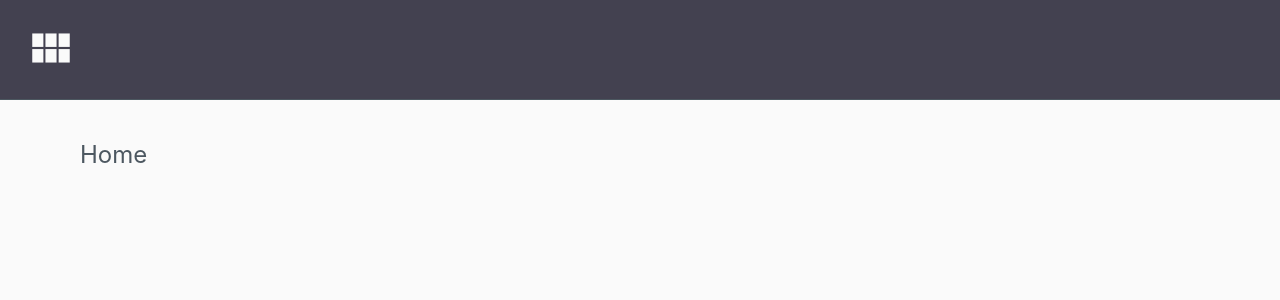
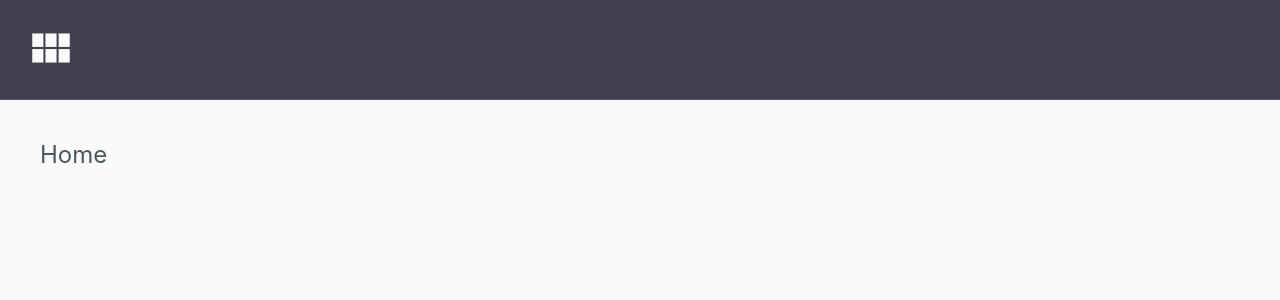
Before and after one commit to kirkdrichardson/react-layout-template, a React (Create React App) app: page / in a window 1280 px wide. Shown: the top 300 px of the page. Built offline with nearby package versions, Linux system fonts and the light colour scheme.

Commit message:
restructured main layout to fix overflow issue, fixed body scroll issue, resolved flow errors

```diff
--- a/src/App.js
+++ b/src/App.js
@@ -20,7 +20,8 @@ import NoMatchingRoute from 'component/error/NoMatchingRoute';
 import {
   DeviceEnums,
   AppContainer,
-  MainContent
+  MainContent,
+  Page
 } from 'common/MainLayout';
 
 
@@ -142,6 +143,7 @@ class App extends React.Component<{}, State> {
         <AppContainer>
             <Header routes={routes} />
             <MainContent>
+              <Page>
                 <Switch>
                       {routes.map(route =>
                           <Route
@@ -153,6 +155,7 @@ class App extends React.Component<{}, State> {
                       )}
                     <Route path='/' component={NoMatchingRoute} />
                   </Switch>
+              </Page>
             </MainContent>
         </AppContainer>
     );
--- a/src/common/MainLayout.js
+++ b/src/common/MainLayout.js
@@ -17,21 +17,21 @@ export const DeviceEnums: {[DeviceEnumType]: DeviceEnumType} = {
 
 
 export const AppContainer = styled.div`
-  min-height: 100%;
+  height: 100%;
   position: relative;
   box-sizing: border-box;
   display: flex;
   justify-content: center;
   background-color: ${Color.primaryBg};
+  overflow: auto;
 `;
 
 export const MainContent = styled.main`
+  display: flex;
   flex: 1;
-  height: 100%;
-  width: 100%;
+  justify-content: center;
   padding: ${props => props.device === DeviceEnums.MOBILE ? mobile.bodyPadding : web.bodyPadding}px;
   padding: ${web.headerHeight + web.bodyPadding}px ${web.bodyPadding}px;
-  max-width: 1200px;
   box-sizing: border-box;
   color: ${Color.primaryText};
   font-size: 24px;
@@ -45,3 +45,8 @@ export const MainContent = styled.main`
   padding: ${mobile.headerHeight + mobile.bodyPadding}px ${mobile.bodyPadding}px;
   `}
 `;
+
+export const Page = styled.div`
+  width: 100%;
+  max-width: 1200px;
+`;
--- a/src/component/common/Sidebar.js
+++ b/src/component/common/Sidebar.js
@@ -55,8 +55,6 @@ class Sidebar extends React.Component<Props, State> {
     // open & close methods are split for transitions & event listeners
     closeSidebar = (): void => {
         if (this.state.open) {
-            document.getElementsByTagName('main')[0].style.overflow = '';
-
             this.setState({displayOverlay: false}, () => {
                 setTimeout(() => {
                     this.setState({ open: false });
@@ -66,7 +64,6 @@ class Sidebar extends React.Component<Props, State> {
     }
 
     openSidebar = (): void => {
-        document.getElementsByTagName('main')[0].style.overflow = 'hidden';
         this.setState({ open: true }, () => {
             // add delay to allow overlay transition to run
             setTimeout(() => {
--- a/src/index.css
+++ b/src/index.css
@@ -17,7 +17,6 @@ html, body {
   bottom: 0;
   left: 0;
   right: 0;
-  overflow: auto;
 }
 
 code {
```
Also changed, not shown: 1 other file (tests, documents, lock files or other folders). Lines whose indentation alone changed are shown as unchanged.
